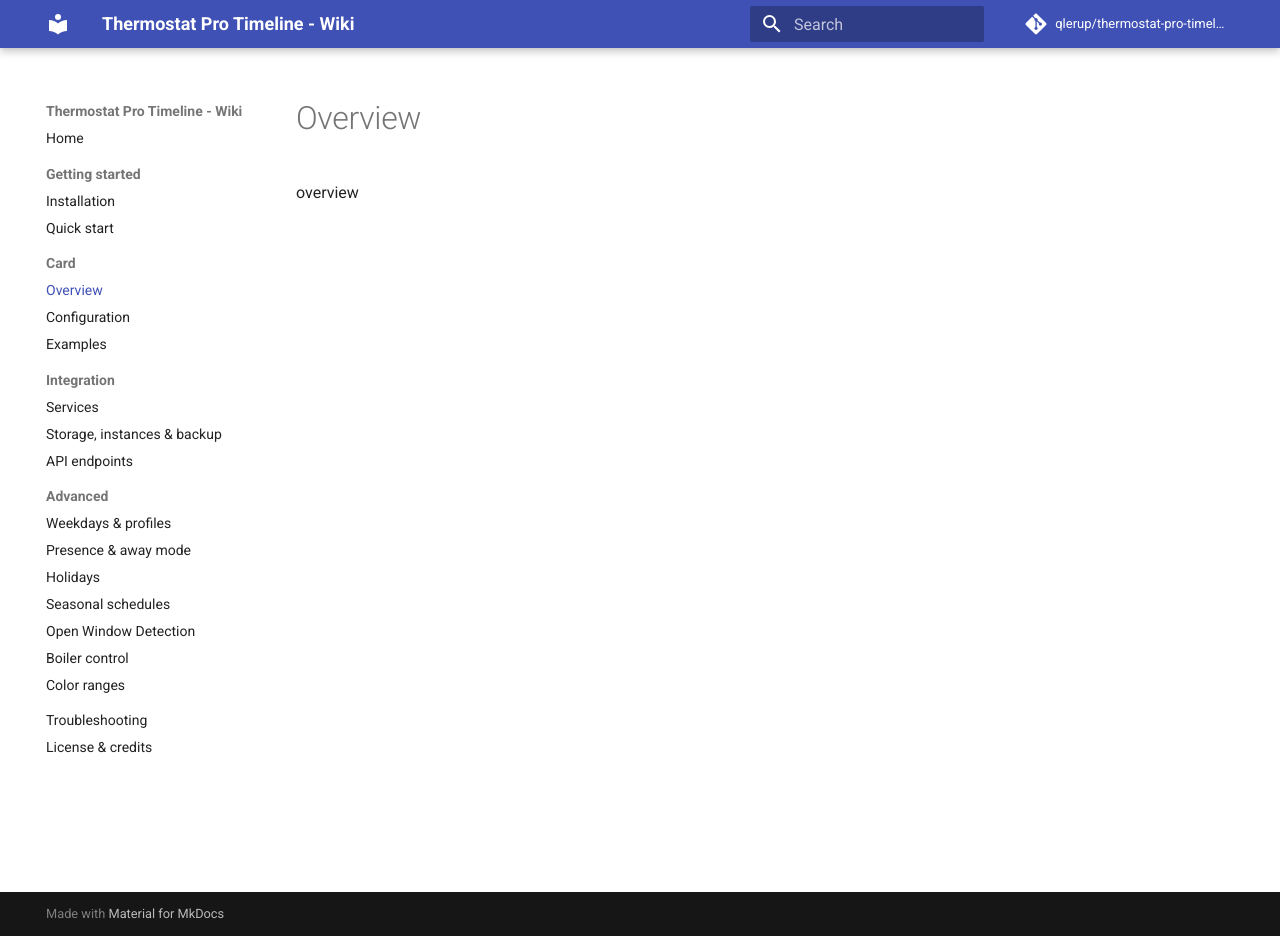
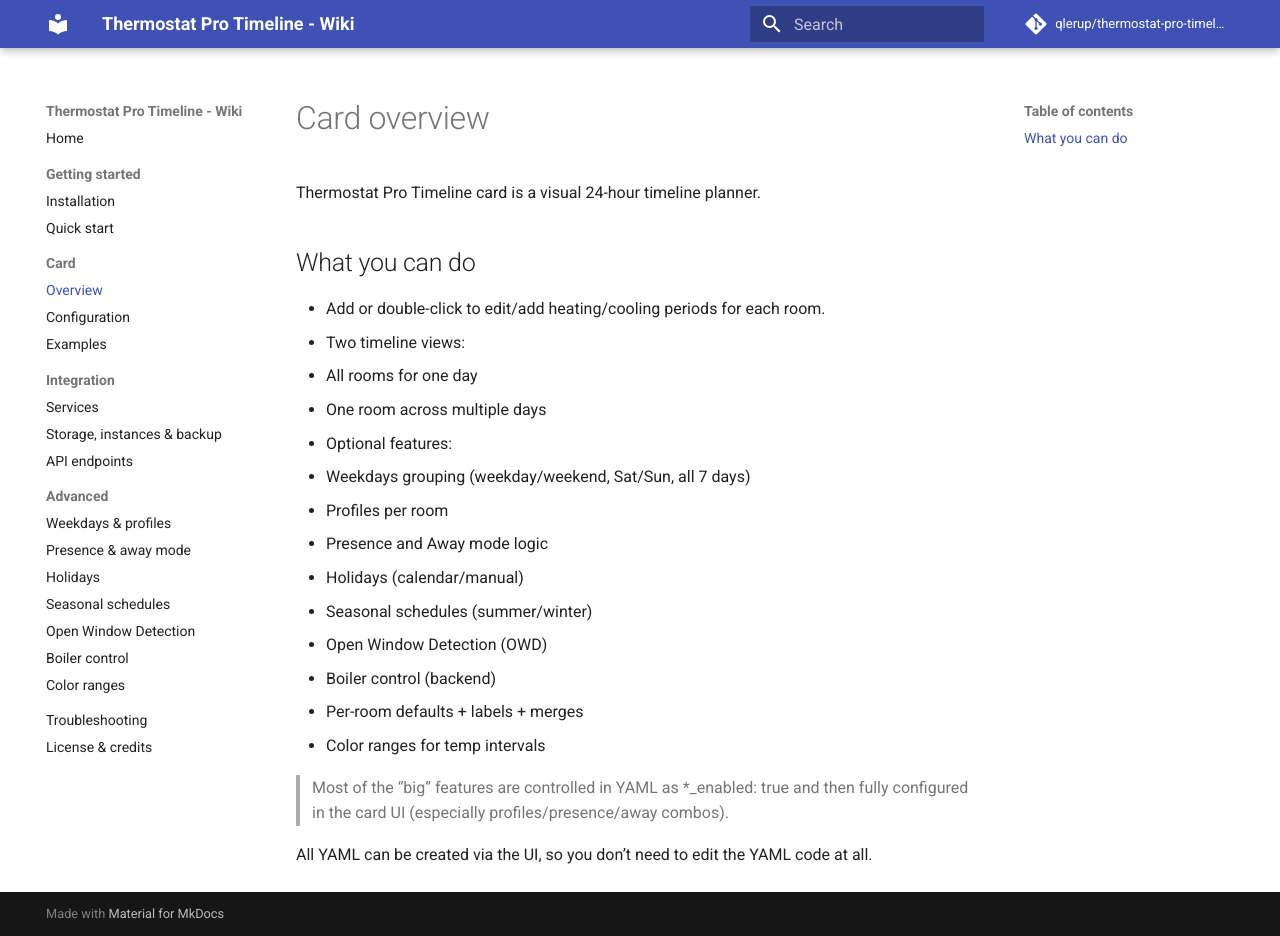
Before and after one commit to qlerup/this-is-a-testing-repo, an MkDocs documentation site: the page built from docs/card/overview.md, in a window 1280 px wide and 936 px high. Built offline with MkDocs 1.6.1 and Material for MkDocs 9.7.7, drawn with Linux system fonts in a browser that asks for light colours; comment, search, counter and statistics services are not loaded.

Commit message:
Enhance card overview with features and usage instructions
Added detailed overview and features of the Thermostat Pro Timeline card.

```diff
--- a/docs/card/overview.md
+++ b/docs/card/overview.md
@@ -1 +1,24 @@
-overview
+# Card overview
+
+Thermostat Pro Timeline card is a visual 24-hour timeline planner.
+
+## What you can do
+
+- Add or double-click to edit/add heating/cooling periods for each room.
+- Two timeline views:
+  - All rooms for one day
+  - One room across multiple days
+- Optional features:
+  - Weekdays grouping (weekday/weekend, Sat/Sun, all 7 days)
+  - Profiles per room
+  - Presence and Away mode logic
+  - Holidays (calendar/manual)
+  - Seasonal schedules (summer/winter)
+  - Open Window Detection (OWD)
+  - Boiler control (backend)
+  - Per-room defaults + labels + merges
+  - Color ranges for temp intervals
+
+> Most of the “big” features are controlled in YAML as *_enabled: true and then fully configured in the card UI (especially profiles/presence/away combos).
+
+All YAML can be created via the UI, so you don’t need to edit the YAML code at all.
```
